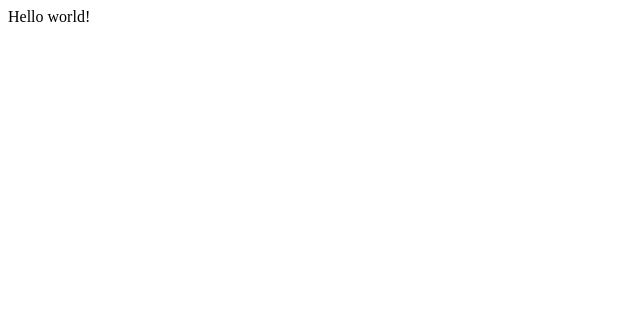
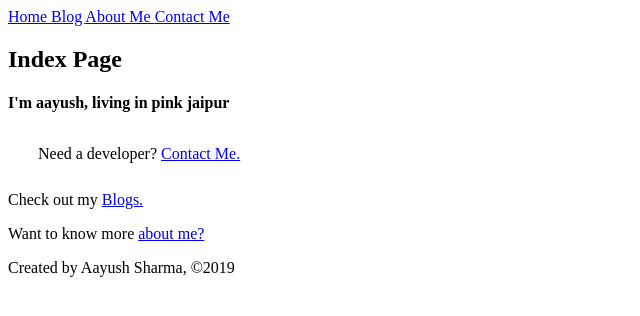
Before and after one commit to techdiary/learning-gatsby, a Gatsby site: page / in a window 1280 px wide. Shown: the whole page, without its empty margins (0-640 px from the left). Built offline with nearby package versions, Linux system fonts and the light colour scheme; Gatsby itself is replaced by a stand-in of ours.

Commit message:
Updated page.. a bit

```diff
--- a/gatsby-config.js
+++ b/gatsby-config.js
@@ -6,5 +6,13 @@
 
 module.exports = {
   /* Your site config here */
-  plugins: [],
+  plugins: [
+    "gatsby-plugin-react-helmet",
+    {
+      resolve: `gatsby-plugin-styled-components`,
+      options: {
+        // Add any options here
+      },
+    },
+  ],
 }
--- /dev/null
+++ b/src/components/footer.js
@@ -0,0 +1,11 @@
+import React from "react"
+
+function Footer() {
+  return (
+    <footer>
+      <p>Created by Aayush Sharma, ©2019</p>
+    </footer>
+  )
+}
+
+export default Footer
--- /dev/null
+++ b/src/components/header.js
@@ -0,0 +1,15 @@
+import React from "react"
+import { Link } from "gatsby"
+
+const Header = () => {
+  return (
+    <div>
+      <Link to="/">Home </Link>
+      <Link to="/blog">Blog </Link>
+      <Link to="/about">About Me </Link>
+      <Link to="/contact">Contact Me</Link>
+    </div>
+  )
+}
+
+export default Header
--- /dev/null
+++ b/src/components/layout.js
@@ -0,0 +1,15 @@
+import React from "react"
+import Header from "./header"
+import Footer from "./footer"
+
+const Layout = props => {
+  return (
+    <div>
+      <Header />
+      {props.children}
+      <Footer />
+    </div>
+  )
+}
+
+export default Layout
--- a/src/pages/index.js
+++ b/src/pages/index.js
@@ -1,5 +1,32 @@
 import React from "react"
+import { Link } from "gatsby"
+import Layout from "../components/layout"
+import styled from "styled-components"
 
-export default function Home() {
-  return <div>Hello world!</div>
+const Description = styled.div`
+  flex: 1;
+  margin-left: 18px;
+  padding: 12px;
+`
+
+const IndexPage = () => {
+  return (
+    <div>
+      <Layout>
+        <h2>Index Page</h2>
+        <h4>I'm aayush, living in pink jaipur</h4>
+        <Description>
+          Need a developer? <Link to="/contact">Contact Me.</Link>
+        </Description>
+        <p>
+          Check out my <Link to="/blog">Blogs.</Link>
+        </p>
+        <p>
+          Want to know more <Link to="/about">about me?</Link>
+        </p>
+      </Layout>
+    </div>
+  )
 }
+
+export default IndexPage
```
Also changed, not shown: package.json (+12 -1 lines), src/pages/about.js (added, +14 -0 lines), src/pages/blog.js (added, +14 -0 lines), src/pages/contact.js (added, +14 -0 lines), .eslintrc.js (added), 1 other file.
